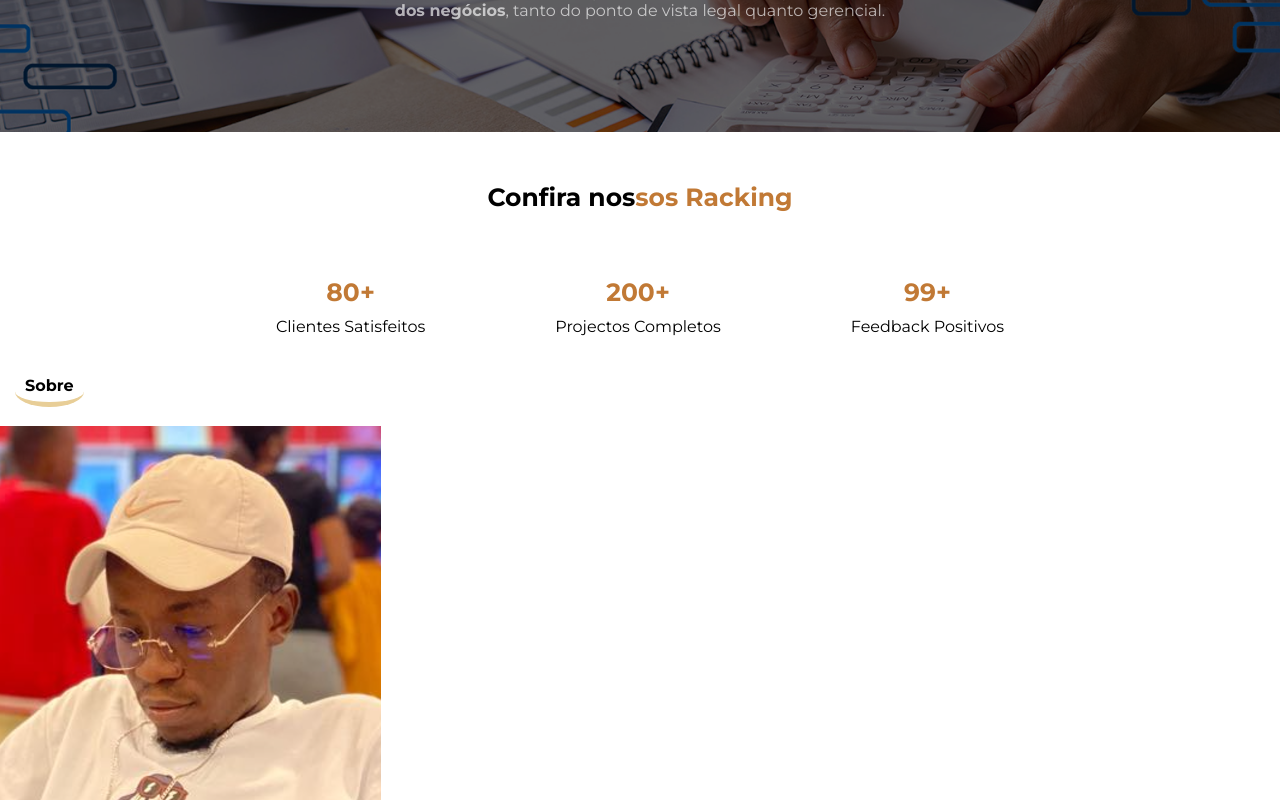
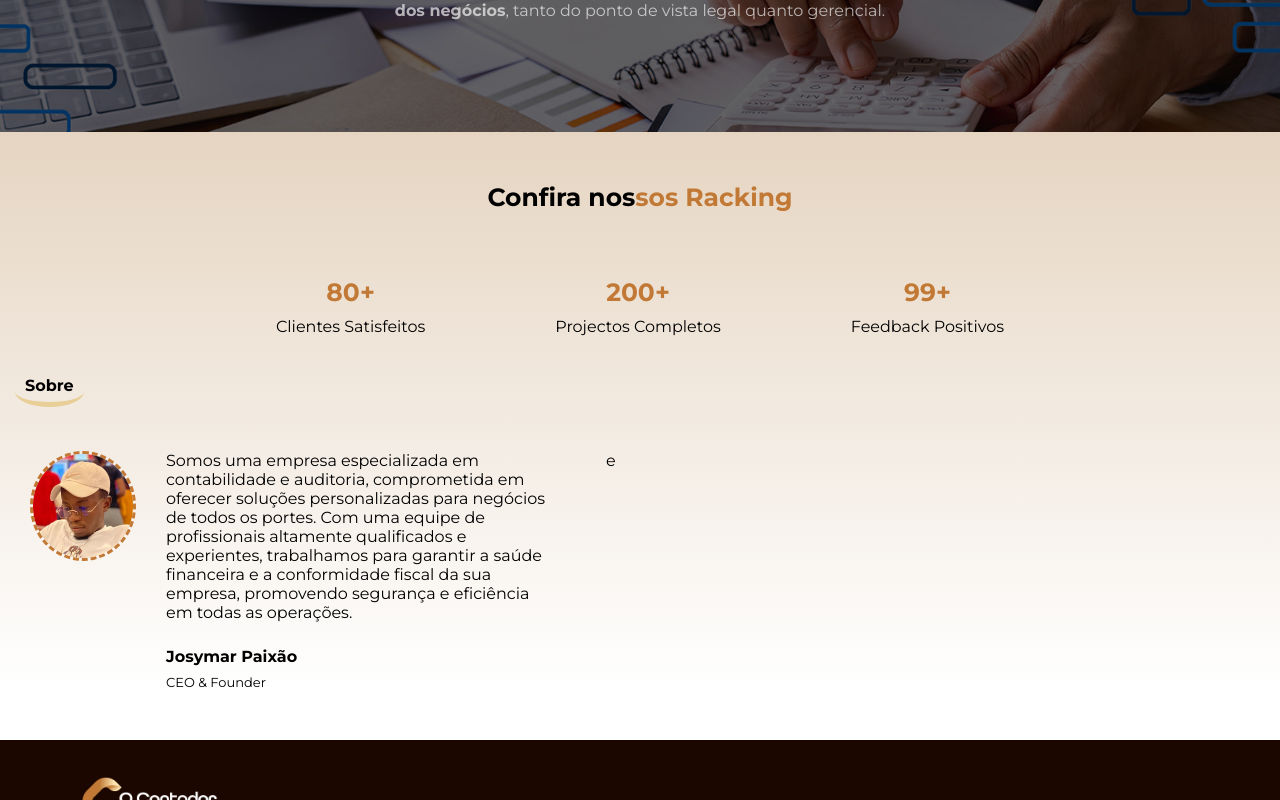
Before and after one commit to josedomingos919/o-contador-site, a React (Vite) app: page / in a window 1280 px wide. Shown: the part 1700-2500 px from the top of the page. Built offline with nearby package versions, Linux system fonts and the light colour scheme.

Commit message:
feat: add about area

```diff
--- a/src/components/footer/index.jsx
+++ b/src/components/footer/index.jsx
@@ -16,7 +16,7 @@ export const Footer = () => {
               <S.Link href="#contactos">Contactos</S.Link>
             </S.ListItem>
             <S.ListItem>
-              <S.Link href="#Sobre">Sobre</S.Link>
+              <S.Link href="sobre">Sobre</S.Link>
             </S.ListItem>
           </S.List>
         </S.Header>
--- a/src/components/session2/index.jsx
+++ b/src/components/session2/index.jsx
@@ -40,7 +40,10 @@ export const Session2 = () => {
             financeira e a conformidade fiscal da sua empresa, promovendo
             segurança e eficiência em todas as operações.
           </S.AboutInfo1>
+          <S.AboutInfo2>Josymar Paixão</S.AboutInfo2>
+          <S.AboutInfo3>CEO & Founder</S.AboutInfo3>
         </S.AboutInfo>
+        <S.AboutLogo>e</S.AboutLogo>
       </S.AboutContent>
     </S.Container>
   );
--- a/src/components/session2/styles.js
+++ b/src/components/session2/styles.js
@@ -3,11 +3,12 @@ import { colors } from "../../styles/colors";
 import { sizes } from "../../styles/size";
 
 export const Container = styled.section`
+  padding-top: 50px;
+  background: linear-gradient(to bottom, #af7b3f52, white);
   display: flex;
   align-items: center;
   flex-direction: column;
   justify-content: center;
-  margin-top: 50px;
   margin-bottom: 50px;
   overflow: hidden;
   font-family: "Montserrat", sans-serif;
@@ -138,17 +139,48 @@ export const LabelServices = styled.label`
 `;
 
 export const AboutContent = styled.div`
+  margin-top: 25px;
+  width: 100%;
   display: flex;
-  flex-direction: column;
-  justify-content: space-between;
+  max-width: 1280px;
+  justify-content: center;
+  gap: 30px;
 `;
 
-export const AboutImage = styled.img``;
+export const AboutImage = styled.img`
+  width: 100px;
+  border-radius: 100%;
+  border: 3px dashed ${colors.yellow};
+`;
 
-export const AboutImageContent = styled.div``;
+export const AboutImageContent = styled.div`
+  padding-left: 30px;
+`;
 
-export const AboutInfo = styled.div``;
+export const AboutInfo = styled.div`
+  padding-right: 30px;
+  max-width: 380px;
+  font-family: "Montserrat", sans-serif;
+`;
 
-export const AboutInfo1 = styled.div``;
+export const AboutInfo1 = styled.div`
+  font-family: "Montserrat", sans-serif;
+`;
 
-export const AboutInfo2 = styled.div``;
+export const AboutInfo2 = styled.div`
+  font-size: 16px;
+  font-weight: bold;
+  margin-top: 25px;
+  margin-bottom: 8px;
+  font-family: "Montserrat", sans-serif;
+`;
+
+export const AboutInfo3 = styled.div`
+  font-size: 13px;
+  font-family: "Montserrat", sans-serif;
+`;
+
+export const AboutLogo = styled.div`
+  flex: 1;
+  font-family: "Montserrat", sans-serif;
+`;
```
